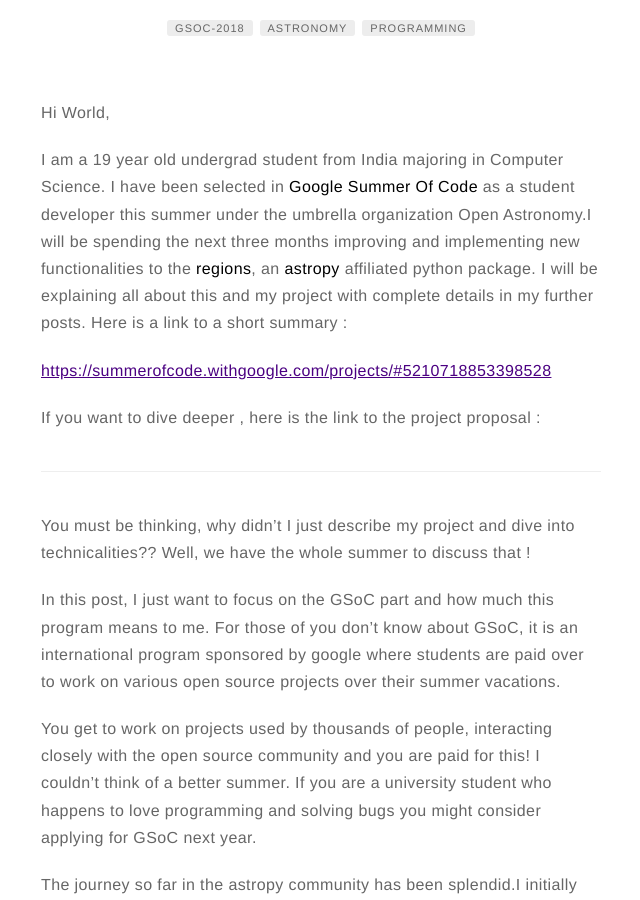
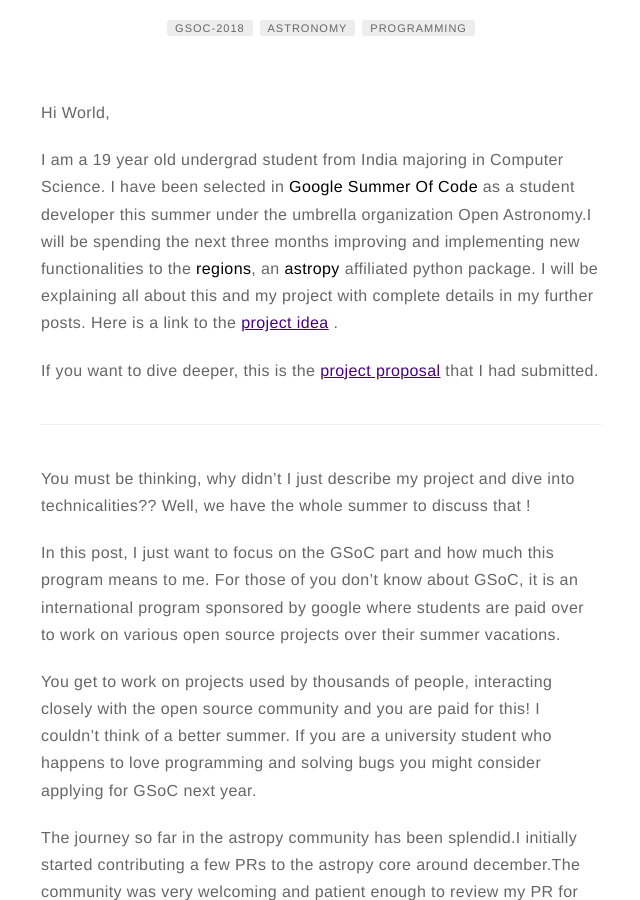
Before and after one commit to sushobhana/sushobhana.github.io, a Jekyll site: the page built from _posts/2018-05-16-GSoC-2018-Community-Bonding-Period.markdown, in a window 1280 px wide and 900 px high, scrolled down 348 px. Shown: the whole window, without its empty margins (319-959 px from the left). Built offline with Jekyll 4.4.1, drawn with Linux system fonts in a browser that asks for light colours.

Commit message:
fixing links

```diff
--- a/_posts/2018-05-16-GSoC-2018-Community-Bonding-Period.markdown
+++ b/_posts/2018-05-16-GSoC-2018-Community-Bonding-Period.markdown
@@ -22,11 +22,9 @@ summer under the umbrella organization Open Astronomy.I will be spending the
 next three months improving and implementing new functionalities to the
 **regions**, an **astropy** affiliated python package. I will be explaining all
 about this and my project with complete details in my further posts. Here is a
-link to a short summary :
+link to the [project idea](https://summerofcode.withgoogle.com/projects/#5210718853398528) .
 
-[https://summerofcode.withgoogle.com/projects/#5210718853398528](https://summerofcode.withgoogle.com/projects/#5210718853398528)
-
-If you want to dive deeper , here is the link to the project proposal :
+If you want to dive deeper, this is the [project proposal](https://drive.google.com/file/d/19R7qbI-AQA85FgzJfiiMbihB1DpB1Bqr/view?usp=sharing) that I had submitted.
 
 *****
 
```
